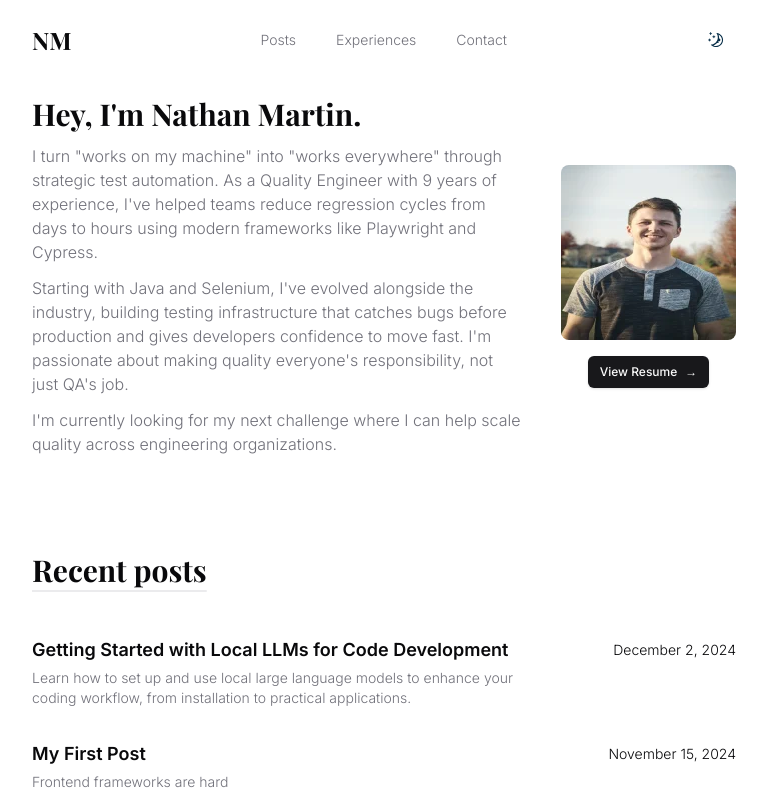
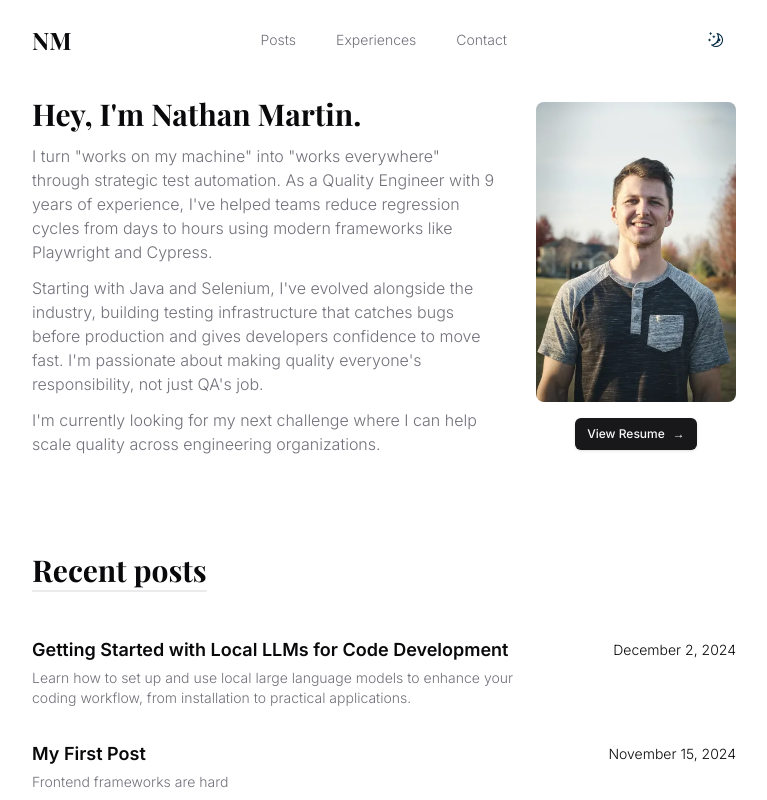
Before and after one commit to nate-b-martin/SPA, a Next.js app: page / in a window 1280 px wide. Shown: the top 800 px of the page, without its empty margins (256-1023 px from the left). Built offline with nearby package versions, Linux system fonts and the light colour scheme; a web font is replaced by a local one.

Commit message:
Fix: profile image on intro.tsx. was being squished to 1:1 aspect ratio after optimization.

```diff
--- a/components/intro.tsx
+++ b/components/intro.tsx
@@ -34,8 +34,8 @@ export default function Intro() {
                     className='flex-1 rounded-lg'
                     src={authorImage}
                     alt='Nathan Martin'
-                    width={175}
-                    height={175}
+                    style={{ objectFit: 'cover' }}
+                    width={200}
                     priority
                 />
                 <Link
```
Also changed, not shown: public/images/authors/nate-profile.webp.
